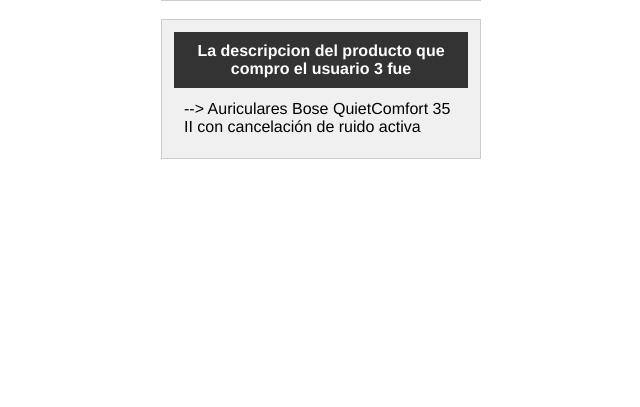
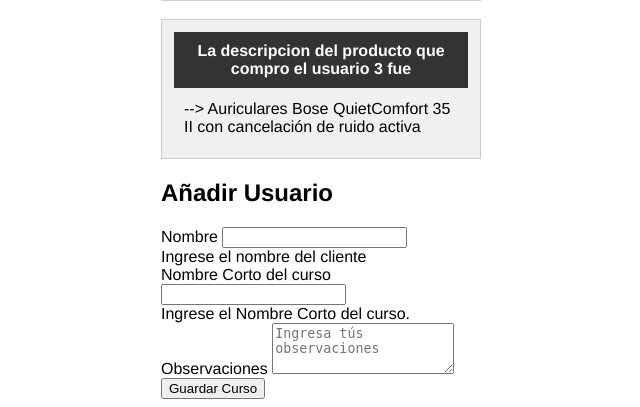
Before and after one commit to brunoalbornos1/Ejercicio-BaseDeDatos-Programacion, a PHP site: page / in a window 1280 px wide. Shown: the part 1407-1814 px from the top of the page, without its empty margins (319-959 px from the left). Before the commit the page ends 1566 px from the top, so only its background shows below. Run offline with PHP 8.4, Linux system fonts and the light colour scheme; data comes from the database, SQL or seed files in the repository.

Commit message:
creacion de insertar users

```diff
--- a/Proyecto_base_de_datos-Programacion/index.php
+++ b/Proyecto_base_de_datos-Programacion/index.php
@@ -168,7 +168,43 @@
 
 mysqli_close($con);
 
+
 ?>
+
+<form class="formularioAñadirUser" action="functions.php.php" method="post">
+                <h2 class="title">Añadir Usuario</h2>
+                <div>
+                    <div class="col-md-6 form-group">
+                        <label for="nombreCurso" class="form-label text-uppercase">Nombre</label>
+                        <input type="text" class="" name="nombre">
+                        <div id="nombreCursoHelp" class="form-text">Ingrese el nombre del cliente</div>
+                    </div>
+                    <div class="col-md-6 form-group">
+                        <label for="nombreCortoCurso" class="form-label text-uppercase">Nombre Corto del curso</label>
+                        <input type="text" class="form-control" id="nombreCortoCurso" name="nombreCortoCurso" aria-describedby="nombreCortoCurso">
+                        <div id="nombreCortoCursoHelp" class="form-text">Ingrese el Nombre Corto del curso.</div>
+                    </div>
+                </div>
+                <div >
+                  <div class="col-md-12 form-group">
+                    <label for="observacionesCurso" class="text-uppercase">Observaciones</label>
+                    <textarea class="form-control" id="observacionesCurso" name="observacionesCurso" rows="3" placeholder="Ingresa tús observaciones"></textarea>
+                  </div>
+                </div>
+                <div>
+                    <div class="col-md-12 text-center">
+                        <button type="submit" class="btn btn-success text-uppercase btn-lg btn-block" id="errores">Guardar Curso</button>
+                    </div>
+                </div>
+
+                <div>
+                  <div class="alert alert-danger btn-block text-center font-weight-bold" role="alert" id="mostrarError">
+
+                  </div>
+                </div>
+</form>
+
+
 
 </body>
 </html>
```
Also changed, not shown: functions.php (added, +72 -0 lines).
